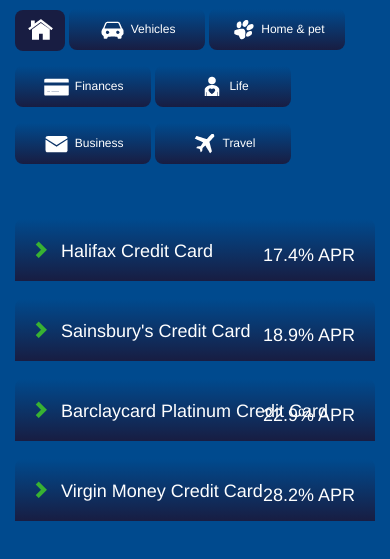
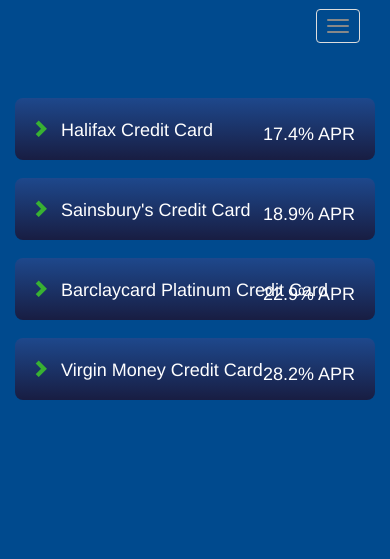
Before and after one commit to hsheikhm/credit-card-comparison, a website: page app/index.html in a window 390 px wide. Shown: the part 65-624 px from the top of the page. Drawn offline with nearby package versions, Linux system fonts and the light colour scheme; some packages are replaced by stand-ins of ours.

Commit message:
navbar now collapses when screen is smaller

```diff
--- a/app/css/app.css
+++ b/app/css/app.css
@@ -18,7 +18,15 @@
 }
 
 .custom-nav {
+  max-width: 890px !important;
   margin-top: 3px;
+  background-color: #004a8e !important;
+  border: none !important;
+}
+
+.navbar-collapse {
+  padding-right: 0 !important;
+  padding-left: 0 !important;
 }
 
 .home {
@@ -34,7 +42,7 @@
 .btn.btn-default.navbar-btn {
   color: white;
   border: none;
-  background-image: -webkit-linear-gradient(top, #004a8e, #181d42);
+  background-image: -webkit-linear-gradient(top, #1e488c, #181d42);
   width: 136px;
   height: 41px;
   border-radius: 8px;
@@ -57,9 +65,8 @@
 
 .card-header {
   color: white;
-  background-image: -webkit-linear-gradient(top, #004a8e, #181d42);
-  border-top-left-radius: 8px;
-  border-top-right-radius: 8px;
+  background-image: -webkit-linear-gradient(top, #1e488c, #181d42);
+  border-radius: 8px;
   height: 62px;
 }
 
--- a/app/index.html
+++ b/app/index.html
@@ -3,15 +3,23 @@
   <head>
     <meta charset="utf-8">
     <title>Compare The Market</title>
-    <link rel="stylesheet" href="../bower_components/bootstrap/dist/css/bootstrap.css">
+    <link rel="stylesheet" href="../bower_components/bootstrap/dist/css/bootstrap.min.css">
     <link rel="stylesheet" href="css/app.css">
   </head>
   <body class="container">
 
     <header>
       <a class="brand-logo" href="#"><img alt="Brand" src="img/ctm-logo.svg"></a>
-      <nav class="custom-nav">
+      <nav class="navbar-default custom-nav">
         <div class="">
+          <div class="navbar-header">
+            <button type="button" class="navbar-toggle" data-toggle="collapse" data-target="#myNavbar">
+              <span class="icon-bar"></span>
+              <span class="icon-bar"></span>
+              <span class="icon-bar"></span>
+            </button>
+          </div>
+          <div class="collapse navbar-collapse" id="myNavbar">
             <button type="button" class="home">
               <img class="icon" src="img/home.png"/>
             </button>
@@ -40,6 +48,7 @@
               Travel
             </button>
           </div>
+        </div>
       </nav>
     </header>
 
@@ -52,6 +61,7 @@
     <script src="../bower_components/angular-animate/angular-animate.js"></script>
     <script src="../bower_components/angular-route/angular-route.js"></script>
     <script src="../bower_components/angular-resource/angular-resource.js"></script>
+    <script src="../bower_components/bootstrap/dist/js/bootstrap.min.js"></script>
     <script src="js/app.js"></script>
     <script src="js/controllers.js"></script>
     <script src="js/services.js"></script>
```
Lines whose indentation alone changed are shown as unchanged.
